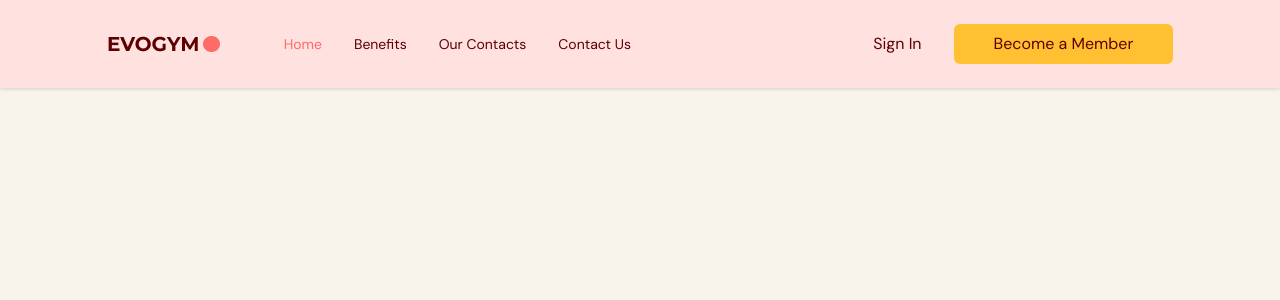
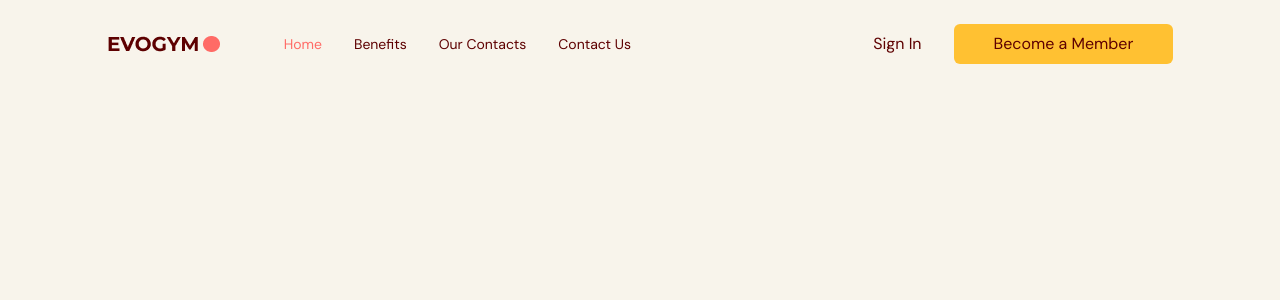
Before and after one commit to NyashaMuusha/gym-typscript, a React (Vite) app: page / in a window 1280 px wide. Shown: the top 300 px of the page. Built offline with nearby package versions, Linux system fonts and the light colour scheme.

Commit message:
added isTopOfPage function

```diff
--- a/src/App.tsx
+++ b/src/App.tsx
@@ -1,11 +1,31 @@
 import Navbar from "@/scenes/navbar";
-import { useState } from "react";
+import { useEffect, useState } from "react";
+import { SelectedPage } from "@/shared/types";
 
 function App() {
-  const [selectedPage, setSelectedPage] = useState<string>("home");
+  const [selectedPage, setSelectedPage] = useState<SelectedPage>(
+    SelectedPage.Home
+  );
+  const [isTopOfPage, setIsTopOfPage] = useState<boolean>(true);
+
+  useEffect(() => {
+    const handleScroll = () => {
+      if (window.scrollY === 0) {
+        setIsTopOfPage(true);
+        setSelectedPage(SelectedPage.Home);
+      }
+      if (window.scrollY !== 0) setIsTopOfPage(false);
+    };
+    window.addEventListener("scroll", handleScroll);
+    return () => window.removeEventListener("scroll", handleScroll);
+  }, []);
   return (
     <div className="app bg-gray-20">
-      <Navbar selectedPage={selectedPage} setSelectedPage={setSelectedPage} />
+      <Navbar
+        isTopOfPage={isTopOfPage}
+        selectedPage={selectedPage}
+        setSelectedPage={setSelectedPage}
+      />
     </div>
   );
 }
```
